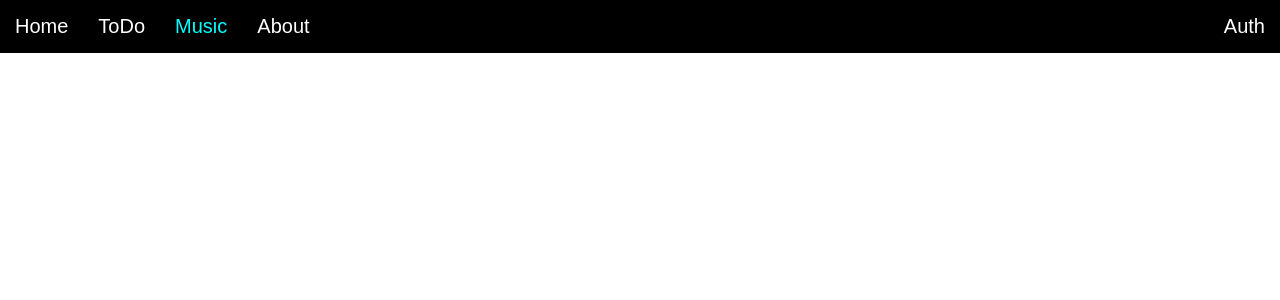
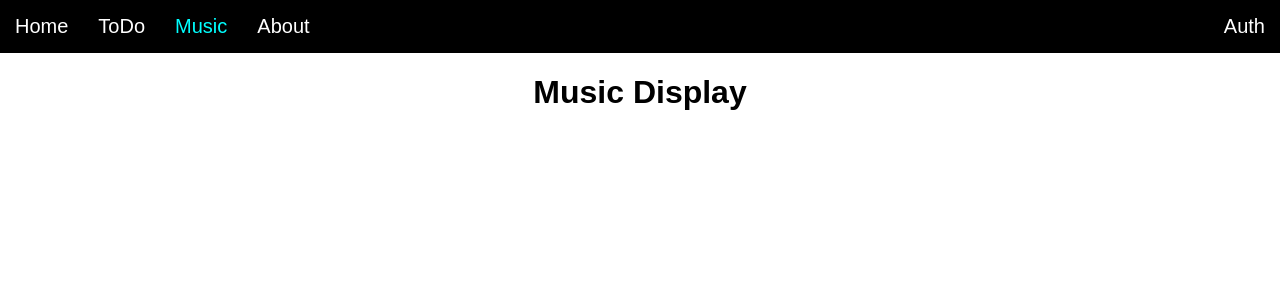
Before and after one commit to kimjinho1/nest-react-web-frontend, a React (Create React App) app: page /music in a window 1280 px wide. Shown: the top 300 px of the page. Built offline with nearby package versions, Linux system fonts and the light colour scheme; no server answers.

Commit message:
INIT: Music, About

```diff
--- /dev/null
+++ b/src/About/About.js
@@ -0,0 +1,18 @@
+import styled from "styled-components";
+
+const AboutDiv = styled.div`
+  display: flex;
+  flex-direction: column;
+  align-items: center;
+  justify-content: center;
+`;
+
+const About = () => {
+  return (
+    <AboutDiv>
+      <h1>About</h1>
+    </AboutDiv>
+  );
+};
+
+export default About;
--- a/src/App.js
+++ b/src/App.js
@@ -1,8 +1,10 @@
 import { useState, useEffect } from "react";
 import { BrowserRouter as Router, Routes, Route } from "react-router-dom";
 
+import Navbar from "./Navbar/Navbar";
 import Home from "./Home/Home";
-import Navbar from "./Navbar/Navbar";
+import MusicDisplay from "./Music/Music";
+import About from "./About/About";
 import ToDo from "./ToDo/ToDo";
 import Authentication from "./Authentication/Authentication";
 
@@ -27,6 +29,11 @@ function App() {
         <Route path="/" element={<Home loginState={loginState} />} />
         <Route path="/todo" element={<ToDo loginState={loginState} />} />
         <Route
+          path="/music"
+          element={<MusicDisplay loginState={loginState} />}
+        />
+        <Route path="/about" element={<About loginState={loginState} />} />
+        <Route
           path="/auth"
           element={
             <Authentication
--- /dev/null
+++ b/src/Music/Music.js
@@ -0,0 +1,18 @@
+import styled from "styled-components";
+
+const MusicDiv = styled.div`
+  display: flex;
+  flex-direction: column;
+  align-items: center;
+  justify-content: center;
+`;
+
+const MusicDisplay = () => {
+  return (
+    <MusicDiv>
+      <h1>Music Display</h1>
+    </MusicDiv>
+  );
+};
+
+export default MusicDisplay;
```
